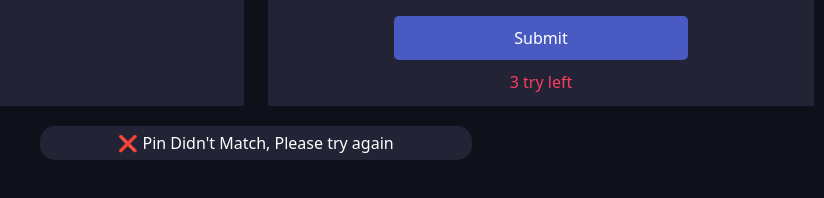
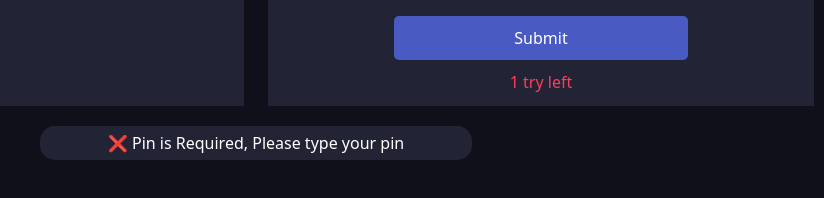
Before and after one commit to hoque-nazmul/pin-matcher-with-vanilla-js, a plain HTML site: page index.html in a window 1280 px wide. Both pictures are taken after a click on the button "Submit". Shown: the part 494-692 px from the top of the page, 384-1208 px from the left. Drawn offline with Linux system fonts and the light colour scheme.

Commit message:
handled submit & msg functionalities

```diff
--- a/css/style.css
+++ b/css/style.css
@@ -87,6 +87,10 @@ color: #E0B612;
     background: #495BC3;
     color: #fff;
 }
+.submit-btn:disabled {
+    background-color: #667bf3;
+    cursor: not-allowed;
+}
 .notify {
     color: #fff;
     text-align: center;
@@ -100,7 +104,7 @@ color: #E0B612;
     width: 40%;
     margin: 0 auto;
 }
-.action-left {
+#action-left {
     color: #FF3C5F;
     margin-top: 10px;
 }
@@ -110,3 +114,6 @@ color: #E0B612;
 #success-msg {
     display: none;
 }
+#empty-msg {
+    display: none;
+}
--- a/index.html
+++ b/index.html
@@ -43,7 +43,7 @@
                             </div>
                             <div>
                                 <button type="submit" class="submit-btn" id="btn-submit">Submit</button>
-                                <p class="action-left">3 try left</p>
+                                <p id="action-left">0 try left</p>
                             </div>
                         </div>
                     </div>
@@ -51,6 +51,7 @@
             </div>
             <div class="notify-section">
                 <p class="notify" id="error-msg">❌ Pin Didn't Match, Please try again</p>
+                <p class="notify" id="empty-msg">❌ Pin is Required, Please type your pin</p>
                 <p class="notify" id="success-msg">✅ Pin Matched... Secret door is opening for you</p>
             </div>
         </div>
--- a/js/script.js
+++ b/js/script.js
@@ -5,6 +5,9 @@ const userPinField = document.getElementById('user-pin');
 const submitBtn = document.getElementById('btn-submit');
 const successMsg = document.getElementById('success-msg');
 const errorMsg = document.getElementById('error-msg');
+const emptyMsg = document.getElementById('empty-msg');
+const submitTracker = document.getElementById('action-left');
+let errorSubmitCounter = 0;
 let pin = '';
 
 const displayMsg = (msg) => {
@@ -30,6 +33,15 @@ submitBtn.addEventListener('click', function () {
     if (generatedPin.value && pin && generatedPin.value === pin) {
         displayMsg(successMsg);
     } else {
-        displayMsg(errorMsg);
+        if (!pin) {
+            displayMsg(emptyMsg);
+        } else {
+            displayMsg(errorMsg);
+        }
+        errorSubmitCounter += 1;
+        submitTracker.innerText = submitTracker.innerText.replace(submitTracker.innerText[0], errorSubmitCounter);
+        if (errorSubmitCounter === 3) {
+            submitBtn.setAttribute("disabled", true);
+        }
     }
 });
```
